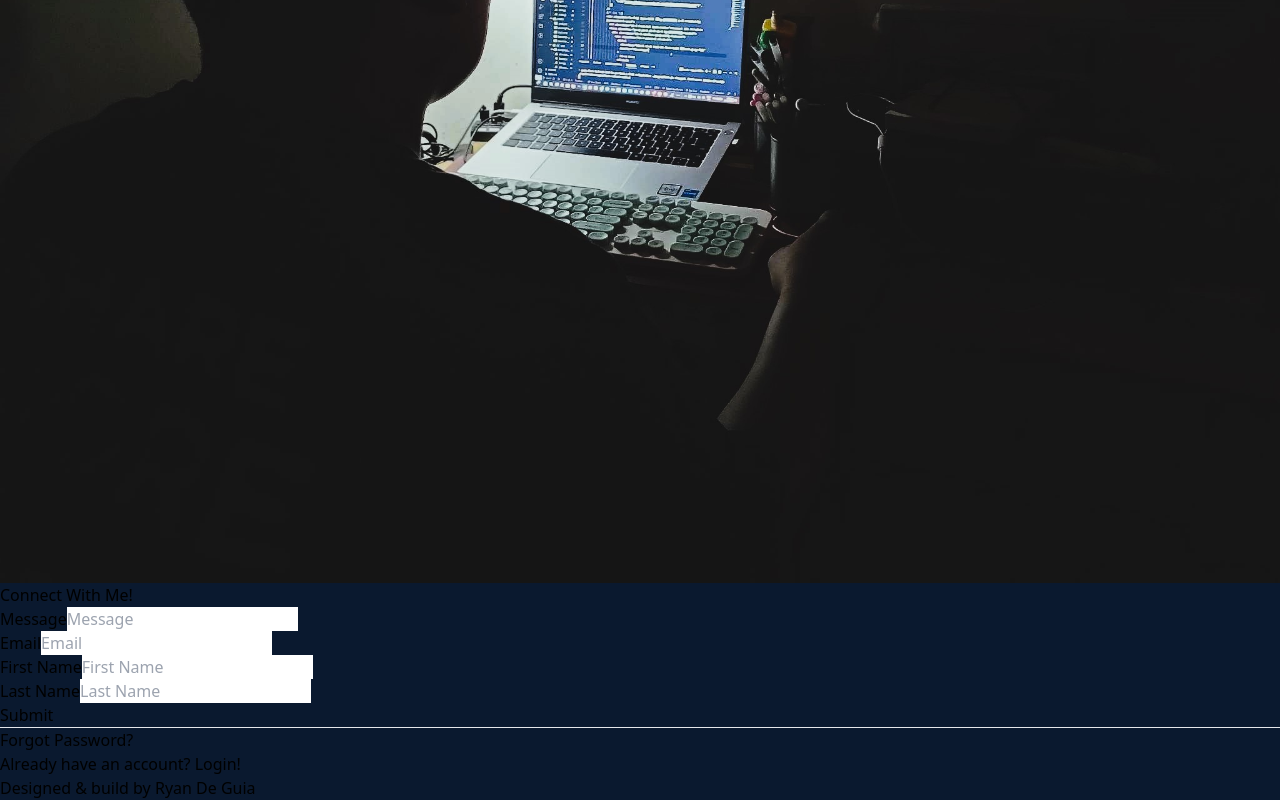
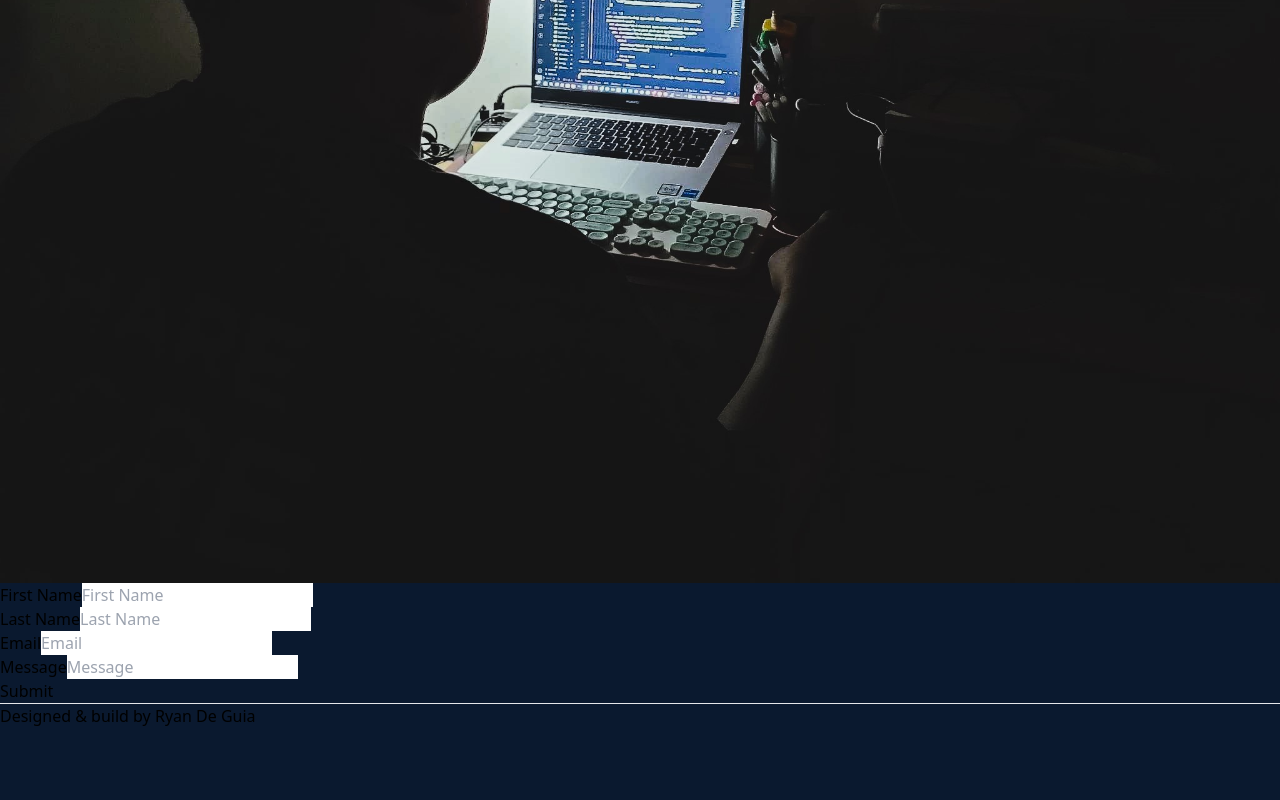
Before and after one commit to RyanMdg/Myporfolio, a Next.js app in the folder my-portfolio/: page /form in a window 1280 px wide. Shown: the part 904-1704 px from the top of the page. After the commit the page ends 1632 px from the top, so only its background shows below. Built offline with nearby package versions, Linux system fonts and the light colour scheme.

Commit message:
fixing form section

```diff
--- a/my-portfolio/package.json
+++ b/my-portfolio/package.json
@@ -9,8 +9,10 @@
     "lint": "next lint"
   },
   "dependencies": {
+    "@emailjs/browser": "^3.11.0",
     "aos": "^2.3.4",
     "autoprefixer": "10.4.14",
+    "emailjs-com": "^3.2.0",
     "next": "13.4.9",
     "postcss": "8.4.26",
     "react": "18.2.0",
--- a/my-portfolio/pages/form.js
+++ b/my-portfolio/pages/form.js
@@ -1,66 +1,74 @@
 import Navbar from "../src/app/components/navbar";
 import "../src/app/globals.css";
 import Footer from "../src/app/components/footer";
-const form = () => {
+import { useState } from "react";
+import emailjs from "emailjs-com";
+
+const Form = () => {
+  const [formData, setFormData] = useState({
+    firstName: "",
+    lastName: "",
+    email: "",
+    message: "",
+  });
+
+  const handleChange = (e) => {
+    const { name, value } = e.target;
+    setFormData((prevData) => ({
+      ...prevData,
+      [name]: value,
+    }));
+  };
+
+  const [showModal, setShowModal] = useState(false);
+
+  const handleSubmit = (e) => {
+    e.preventDefault();
+    const formElement = e.target;
+
+    emailjs
+      .sendForm(
+        "service_36mjk6r",
+        "template_p9a4zyu",
+        formElement,
+        "_8WvEfDL_qRQIGdQB"
+      )
+      .then(
+        (result) => {
+          console.log("Email sent successfully:", result.text);
+          setShowModal(true);
+        },
+        (error) => {
+          console.log("Email send failed:", error.text);
+          // Handle the error state and display an error message to the user if needed.
+        }
+      );
+  };
   return (
     <div>
       <Navbar />
-      <div className="container mx-auto">
-        <div className="flex justify-center px-6 my-12">
-          {/* Row */}
-          <div className="w-full relative  xl:w-3/4 lg:w-11/12 flex">
-            <img
-              class=" bg-gray-400 hidden lg:block lg:w-[50%] bg-cover rounded-l-lg"
-              src="/me.jpg"
-              alt=""
-            />
-            <div class="absolute top-0 right-0 bottom-0 left-1/2 bg-gradient-to-r from-transparent to-#112240"></div>
-            <div className="w-full lg:w-7/12 bg-[#112240] p-5 rounded-lg lg:rounded-l-none">
-              <h3 className="pt-4 text-2xl text-[#B5BFDF] font-semibold text-center">
-                Connect With Me!
-              </h3>
-              <form className="px-8 pt-6 pb-8 mb-4 bg-[#112240]rounded">
-                <div className="mb-4">
-                  <label
-                    className="block mb-2 text-sm font-bold text-[#B5BFDF] "
-                    htmlFor="email"
+      <div className="grid grid-cols-2 max-md:flex max-w-[80%] mx-auto">
+        <div>
+          <img className=" max-md:hidden rounded-md" src="/me.jpg" alt="" />
+        </div>
+
+        <form
+          onSubmit={handleSubmit}
+          className="px-8 pt-6 pb-8 mb-4 bg-[#112240] rounded"
         >
-                    Message
-                  </label>
-                  <input
-                    className="w-full px-3 py-2 mb-3 text-sm leading-tight text-gray-700 border rounded shadow appearance-none focus:outline-none focus:shadow-outline"
-                    id="email"
-                    type="text"
-                    placeholder="Message"
-                  />
-                </div>
-                <div className="mb-4">
-                  <label
-                    className="block mb-2 text-sm font-bold text-[#B5BFDF] "
-                    htmlFor="email"
-                  >
-                    Email
-                  </label>
-                  <input
-                    className="w-full px-3 py-2 mb-3 text-sm leading-tight text-gray-700 border rounded shadow appearance-none focus:outline-none focus:shadow-outline"
-                    id="email"
-                    type="email"
-                    placeholder="Email"
-                  />
-                </div>
           <div className="mb-4 md:flex md:justify-between">
             <div className="mb-4 md:mr-2 md:mb-0">
-                    <label
-                      className="block mb-2 text-sm font-bold text-[#B5BFDF] "
-                      htmlFor="firstName"
-                    >
+              <label className="block mb-2 text-sm font-bold text-[#B5BFDF] ">
                 First Name
               </label>
               <input
                 className="w-full px-3 py-2 text-sm leading-tight text-gray-700 border rounded shadow appearance-none focus:outline-none focus:shadow-outline"
-                      id="firstName"
+                name="firstName"
                 type="text"
                 placeholder="First Name"
+                value={formData.firstName}
+                onChange={handleChange}
+                required
               />
             </div>
             <div className="md:ml-2">
@@ -72,46 +80,84 @@ const form = () => {
               </label>
               <input
                 className="w-full px-3 py-2 text-sm leading-tight text-gray-700 border rounded shadow appearance-none focus:outline-none focus:shadow-outline"
-                      id="lastName"
+                name="lastName"
                 type="text"
                 placeholder="Last Name"
+                value={formData.lastName}
+                onChange={handleChange}
+                required
               />
             </div>
           </div>
 
-                <div className="mb-6 text-center">
+          <div className="mb-4">
+            <label className="block mb-2 text-sm font-bold text-[#B5BFDF] ">
+              Email
+            </label>
+            <input
+              className="w-full px-3 py-2 mb-3 text-sm leading-tight text-gray-700 border rounded shadow appearance-none focus:outline-none focus:shadow-outline"
+              name="email"
+              type="email"
+              placeholder="Email"
+              value={formData.email}
+              onChange={handleChange}
+              required
+            />
+          </div>
+          <div className="mb-4">
+            <label
+              className=" mb-2 text-sm font-bold text-[#B5BFDF] "
+              htmlFor="message"
+            >
+              Message
+            </label>
+            <input
+              className="w-full px-3 py-2 mb-3 text-sm leading-tight text-gray-700 border rounded shadow appearance-none focus:outline-none focus:shadow-outline"
+              name="message"
+              type="text"
+              placeholder="Message"
+              value={formData.message}
+              onChange={handleChange}
+              required
+            />
+          </div>
+
+          <div className="my-6  text-center">
             <button
-                    className="w-full px-4 py-2 font-bold text-white bg-blue-500 rounded-full hover:bg-blue-700 focus:outline-none focus:shadow-outline"
-                    type="button"
+              type="submit"
+              className="group hover:translate-y-[-.5rem] duration-300 hover:shadow-xl relative h-10 w-50 px-7 border border-[#cbb018c7] overflow-hidden rounded-sm bg-[#0A192F] text-lg shadow"
             >
+              <div className="absolute inset-0 w-2 bg-amber-400 transition-all duration-[250ms] ease-out group-hover:w-full" />
+              <span className="relative text-[#B5BFDF] font-bold group-hover:text-[#18191c]">
                 Submit
+              </span>
             </button>
           </div>
-                <hr className="mb-6 border-t" />
-                <div className="text-center">
-                  <a
-                    className="inline-block text-sm text-blue-500 align-baseline hover:text-blue-800"
-                    href="#"
+          <hr className="mb-6 border-t " />
+
+          {showModal && (
+            <div className="fixed inset-0 flex items-center justify-center z-50">
+              <div className="bg-[#112240] p-6 rounded shadow-md w-80">
+                <h2 className="text-[#e9d043] font-semibold text-lg mb-3">
+                  Success!
+                </h2>
+                <p className=" text-[#B5BFDF]">
+                  Your email has been sent successfully.
+                </p>
+                <button
+                  className="bg-[#cbb018]  text-black font-semibold px-4 py-2 mt-4 rounded-md"
+                  onClick={() => setShowModal(false)}
                 >
-                    Forgot Password?
-                  </a>
-                </div>
-                <div className="text-center">
-                  <a
-                    className="inline-block text-sm text-blue-500 align-baseline hover:text-blue-800"
-                    href="./index.html"
-                  >
-                    Already have an account? Login!
-                  </a>
-                </div>
-              </form>
+                  Close
+                </button>
               </div>
             </div>
-        </div>
+          )}
+        </form>
       </div>
       <Footer />
     </div>
   );
 };
 
-export default form;
+export default Form;
```
Also changed, not shown: 1 other file (tests, documents, lock files or other folders). Lines whose indentation alone changed are shown as unchanged.
